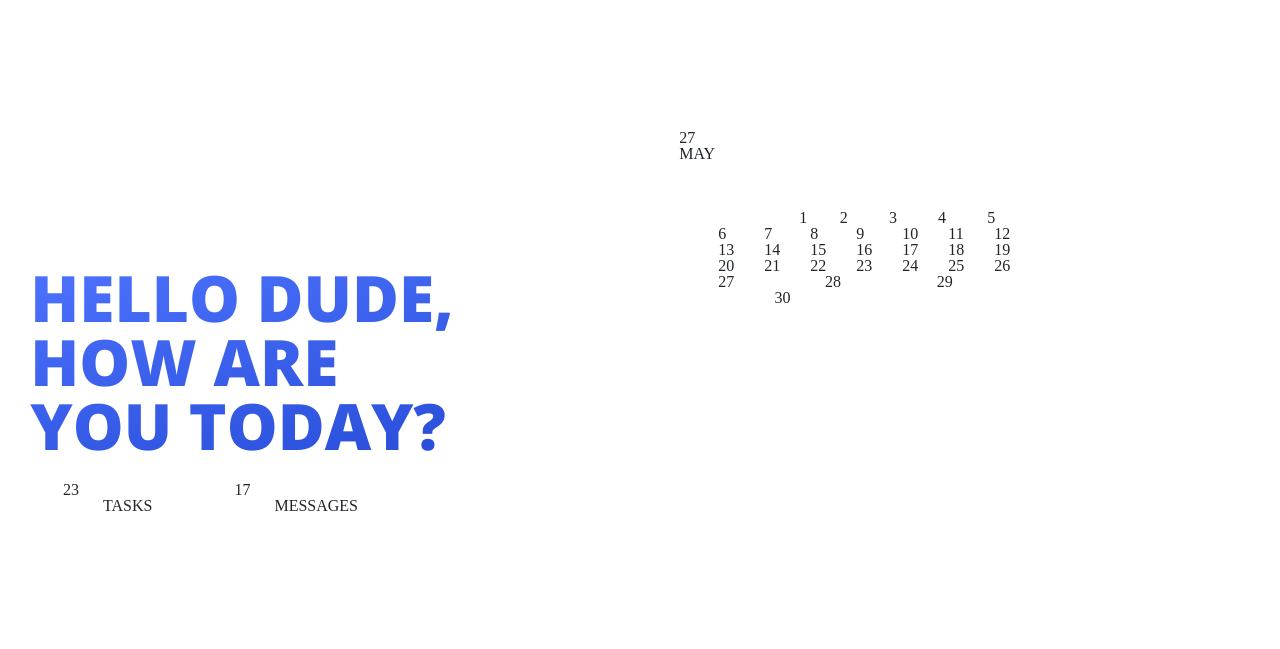
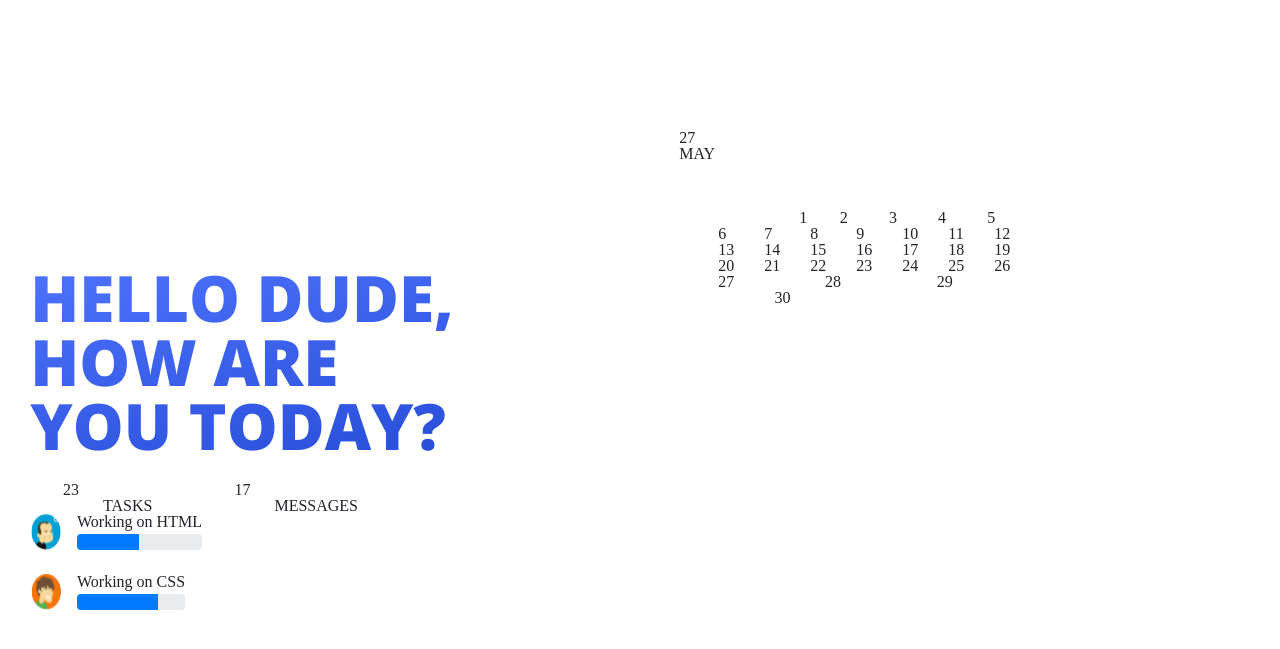
Before and after one commit to Kinga-parasiewicz/zadanie-twoheads, a website: page index.html in a window 1280 px wide. Shown: the part 77-726 px from the top of the page. Drawn offline with nearby package versions, Linux system fonts and the light colour scheme.

Commit message:
added progress and styles

```diff
--- a/index.html
+++ b/index.html
@@ -121,6 +121,31 @@
 				</section>
 			</div>
 
+			<section class='section-progress pt-0'>
+				<div>
+					<div class="level-person d-flex ">
+						<img class="level-img ml-3 mr-3" src="images/team-ante.png" alt="ante">
+						<div class="level-des mt-0">
+							<p class="level-name mb-0 font-weight-light">Working on HTML</p>
+							<div class="progress mt-1 ">
+								<div class="progress-bar pt-2 " role="progressbar" style="width: 50%" aria-valuenow="50"
+									aria-valuemin="0" aria-valuemax="100"></div>
+							</div>
+						</div>
+					</div>
+					<div class="level-person mt-4 d-flex mb-3">
+						<img class=" level-img ml-3 mr-3" src="images/team-matija-2.png" alt="icon-matija">
+						<div class="level-des mt-0">
+							<p class="mb-1 font-weight-light level-name">Working on CSS</p>
+							<div class="progress mt-1">
+								<div class="progress-bar" role="progressbar" style="width: 75%" aria-valuenow="75"
+									aria-valuemin="0" aria-valuemax="100"></div>
+							</div>
+						</div>
+					</div>
+				</div>
+			</section>
+
 
 
 
--- /dev/null
+++ b/scss/_progress.scss
@@ -0,0 +1,17 @@
+
+
+  .level-img{
+    width:20px;
+    height:20px;
+  }
+    .level-des{
+      .level-name{
+        font-size:14px;
+        color:$bgColor;
+       font-family:$open-sans;
+      }
+     .progress{
+         width:140px;
+         height:4px;
+     }
+    }
```
